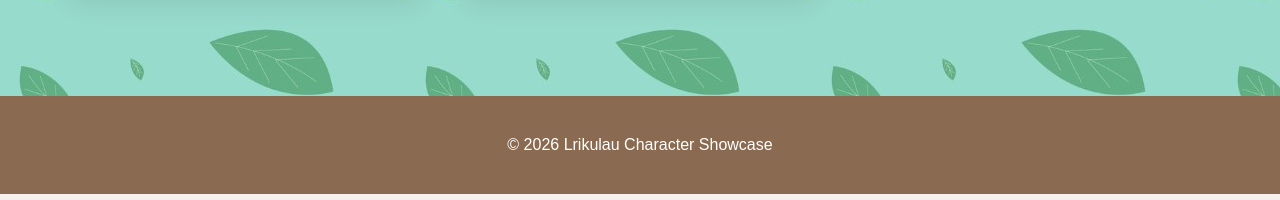
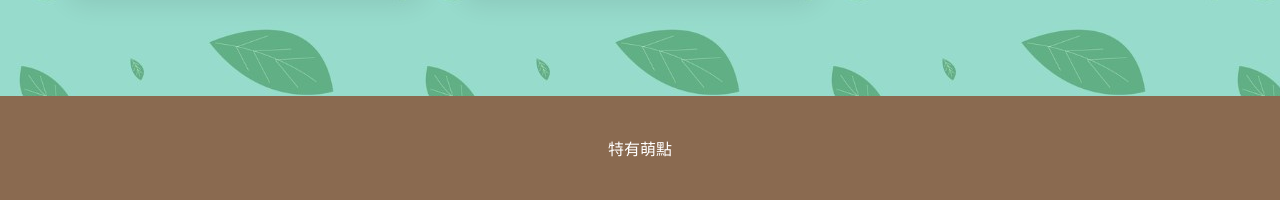
Before and after one commit to Ac1oo1/web, a plain HTML site: page index3.html in a window 1280 px wide. Shown: the part 1083-1283 px from the top of the page. Drawn offline with Linux system fonts and the light colour scheme.

Commit message:
Update index3.html

```diff
--- a/index3.html
+++ b/index3.html
@@ -485,7 +485,7 @@ footer{
 ========================= -->
 
 <footer>
-    © 2026 Lrikulau Character Showcase
+    特有萌點
 </footer>
 
 <!-- =========================
```
